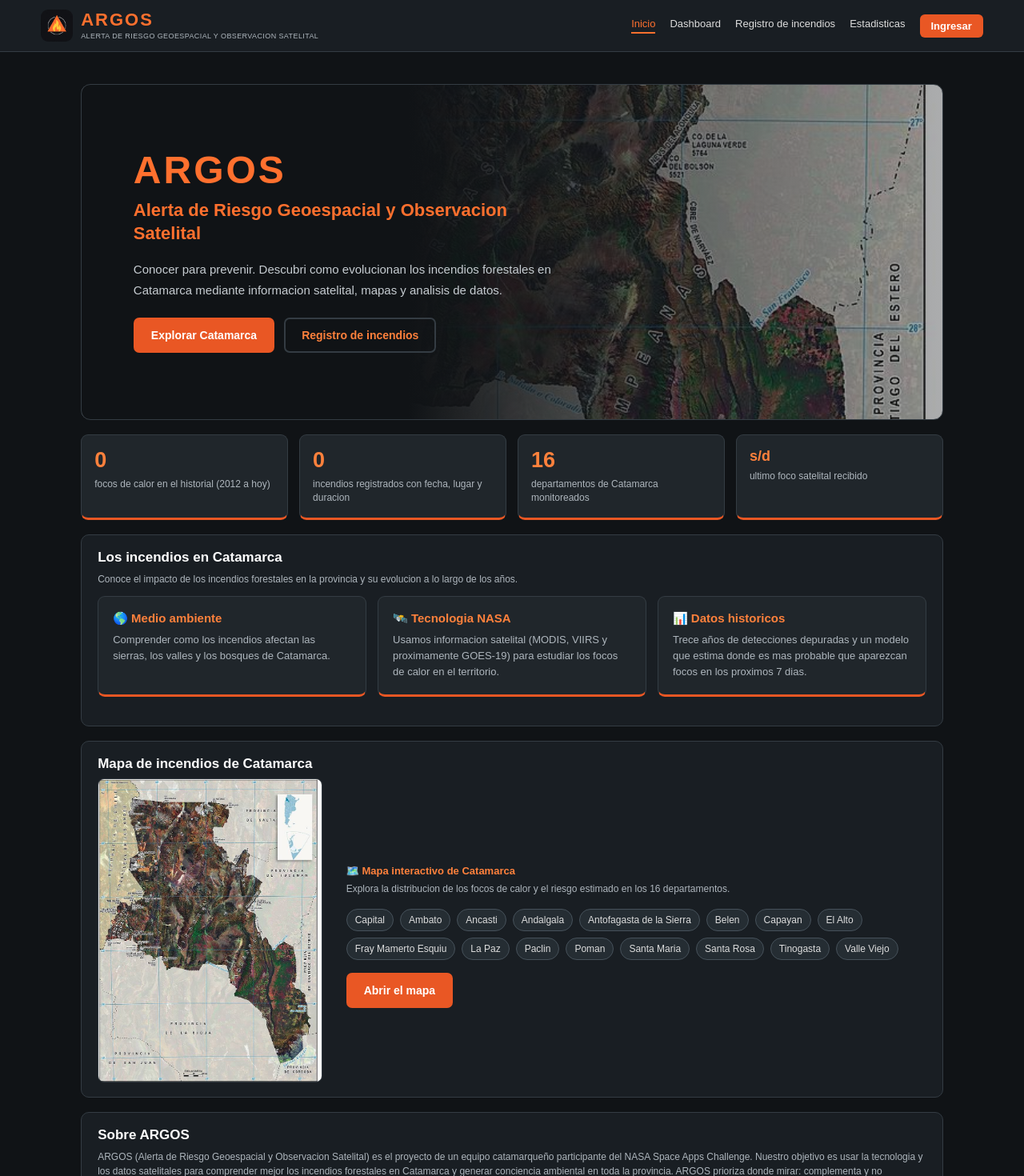
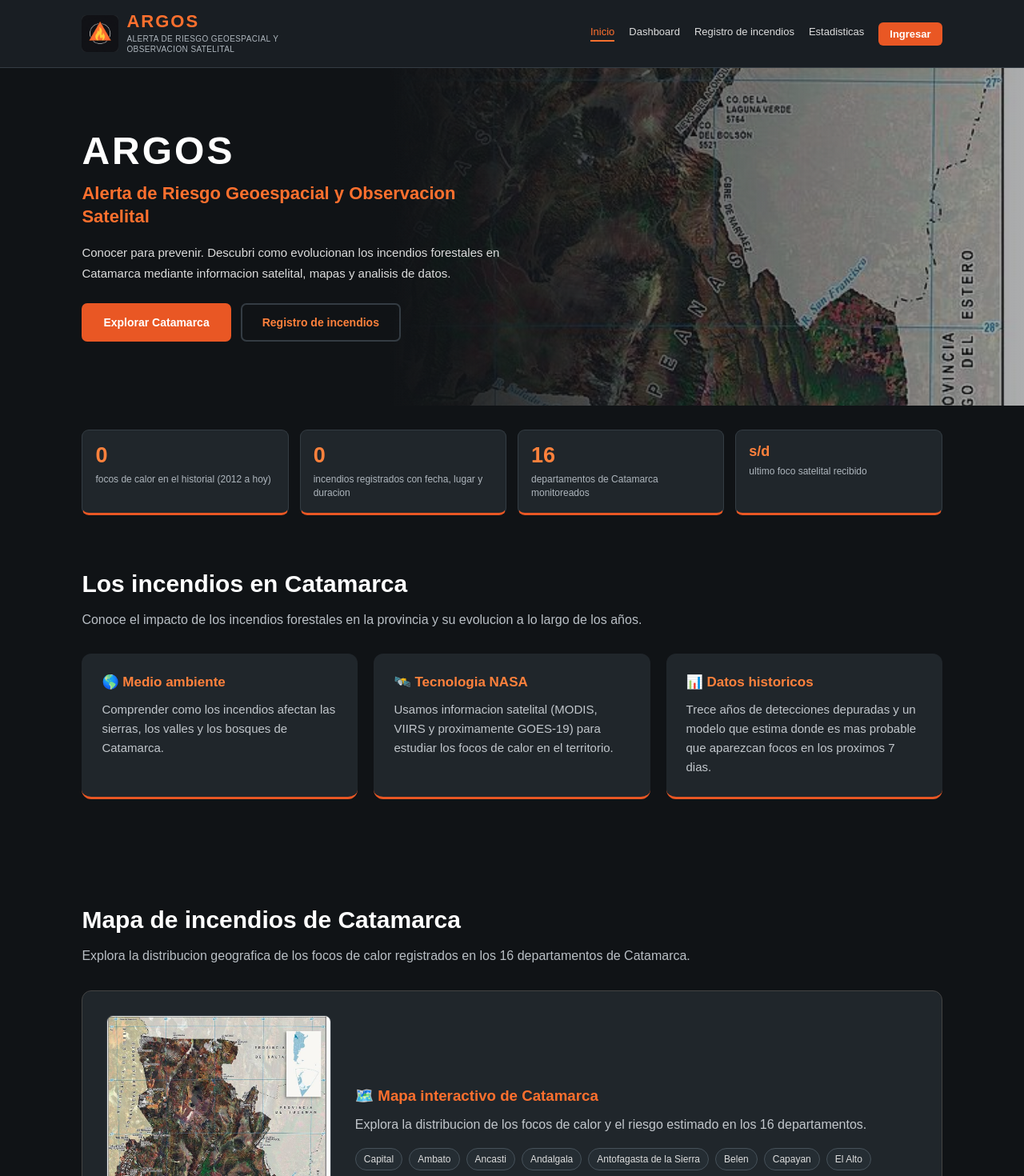
Before and after one commit to equipoinstintiahackaton/argos-cta, a Next.js app in the folder web/: page / in a window 1280 px wide. Shown: the top 1470 px of the page at 80% size. Built offline with nearby package versions, Linux system fonts and the light colour scheme; no server answers; the database is empty.

Commit message:
Landing a pantalla completa fiel al diseño

```diff
--- a/web/app/globals.css
+++ b/web/app/globals.css
@@ -20,11 +20,11 @@ select, input { background: #252d33; border: 1px solid #46515a; color: #fff; pad
 button { font-family: inherit; }
 
 /* ---------- cabecera y navegacion ---------- */
-.cab { background: var(--argos-surface); border-bottom: 1px solid var(--argos-border); padding: 12px 4%; display: flex; align-items: center; justify-content: space-between; flex-wrap: wrap; gap: 12px; position: sticky; top: 0; z-index: 2000; }
+.cab { background: var(--argos-surface); border-bottom: 1px solid var(--argos-border); padding: 16px 8%; display: flex; align-items: center; justify-content: space-between; flex-wrap: wrap; gap: 12px; position: sticky; top: 0; z-index: 2000; }
 .marca { display: flex; align-items: center; gap: 10px; text-decoration: none; color: inherit; }
-.marca img { width: 40px; height: 40px; border-radius: 9px; }
+.marca img { height: 46px; width: auto; display: block; }
 .marca-n { display: block; color: var(--argos-primary); font-size: 22px; font-weight: bold; letter-spacing: 2px; line-height: 1; }
-.marca-s { display: block; color: var(--argos-text-secondary); font-size: 9px; margin-top: 4px; letter-spacing: .4px; }
+.marca-s { display: block; color: var(--argos-text-secondary); font-size: 10px; max-width: 260px; line-height: 1.3; margin-top: 4px; letter-spacing: .4px; }
 .menu { display: flex; align-items: center; gap: 18px; flex-wrap: wrap; font-size: 13px; }
 .menu a { color: #ddd; text-decoration: none; padding-bottom: 3px; border-bottom: 2px solid transparent; }
 .menu a:hover { color: var(--argos-primary); }
@@ -137,3 +137,20 @@ button { font-family: inherit; }
 .deptos span { background: #252d33; border: 1px solid #46515a; color: #ddd; font-size: 12px; padding: 6px 10px; border-radius: 20px; }
 .pie img { height: 90px; width: auto; display: block; margin: 0 auto 10px; }
 @media (max-width: 700px) { .hero { text-align: center; justify-content: center; padding: 40px 5%; } .hero h1 { font-size: 34px; } .botones { justify-content: center; } }
+
+/* Landing a pantalla completa (fiel al HTML de diseño) */
+.land .hero { margin: 0; border: 0; border-radius: 0; min-height: 420px; padding: 80px 8%; }
+.land .hero h1 { margin-bottom: 15px; letter-spacing: 3px; color: #fff; }
+.land .hero p.texto { max-width: 550px; color: #ddd; margin-bottom: 0; }
+.land .hero .boton { margin-top: 25px; padding: 14px 25px; }
+.land .lsec { padding: 65px 8%; }
+.land .lsec .titulo { font-size: 30px; margin-bottom: 15px; }
+.land .lsec .descripcion { color: #b9bfc5; margin-bottom: 30px; line-height: 1.6; max-width: 900px; }
+.land .contenedor { display: grid; grid-template-columns: repeat(auto-fit, minmax(220px, 1fr)); gap: 20px; }
+.land .tarjeta { padding: 25px; border-radius: 12px; border: 0; border-bottom: 3px solid var(--argos-secondary); }
+.land .tarjeta h3 { font-size: 17px; margin-bottom: 12px; }
+.land .tarjeta p { font-size: 15px; line-height: 1.6; color: #c2c7cc; }
+.land .kpis { padding: 30px 8% 0; margin: 0; }
+.land .mapa-caja { background: var(--argos-card); border: 1px solid #444; border-radius: 12px; padding: 30px; }
+.land .mapa-caja h3 { color: var(--argos-primary); margin-bottom: 12px; }
+.land .mapa-caja p { color: #c2c7cc; line-height: 1.6; }
--- a/web/app/page.tsx
+++ b/web/app/page.tsx
@@ -26,7 +26,7 @@ export default function Landing() {
   return (
     <>
       <Nav activo="inicio" />
-      <div className="pagina">
+      <div className="land">
         <section className="hero">
           <div>
             <h1>ARGOS</h1>
@@ -49,32 +49,33 @@ export default function Landing() {
           <div className="kpi"><b style={{ fontSize: 18 }}>{ultimo ? fecha(ultimo) : "s/d"}</b><span>ultimo foco satelital recibido</span></div>
         </div>
 
-        <section className="card" id="incendios">
-          <h2>Los incendios en Catamarca</h2>
-          <p className="nota">Conoce el impacto de los incendios forestales en la provincia y su evolucion a lo largo de los años.</p>
-          <div className="grid3" style={{ marginTop: 12 }}>
+        <section className="lsec" id="incendios">
+          <h2 className="titulo">Los incendios en Catamarca</h2>
+          <p className="descripcion">Conoce el impacto de los incendios forestales en la provincia y su evolucion a lo largo de los años.</p>
+          <div className="contenedor">
             <div className="tarjeta"><h3>🌎 Medio ambiente</h3><p>Comprender como los incendios afectan las sierras, los valles y los bosques de Catamarca.</p></div>
             <div className="tarjeta"><h3>🛰️ Tecnologia NASA</h3><p>Usamos informacion satelital (MODIS, VIIRS y proximamente GOES-19) para estudiar los focos de calor en el territorio.</p></div>
             <div className="tarjeta"><h3>📊 Datos historicos</h3><p>Trece años de detecciones depuradas y un modelo que estima donde es mas probable que aparezcan focos en los proximos 7 dias.</p></div>
           </div>
         </section>
 
-        <section className="card" id="mapas">
-          <h2>Mapa de incendios de Catamarca</h2>
-          <div className="mapa-sat">
+        <section className="lsec" id="mapas">
+          <h2 className="titulo">Mapa de incendios de Catamarca</h2>
+          <p className="descripcion">Explora la distribucion geografica de los focos de calor registrados en los 16 departamentos de Catamarca.</p>
+          <div className="mapa-caja mapa-sat">
             <img src="/catamarca-satelital.jpg" alt="Mapa satelital de la provincia de Catamarca" />
             <div>
-              <h3 className="h3">🗺️ Mapa interactivo de Catamarca</h3>
-              <p className="nota">Explora la distribucion de los focos de calor y el riesgo estimado en los 16 departamentos.</p>
+              <h3>🗺️ Mapa interactivo de Catamarca</h3>
+              <p>Explora la distribucion de los focos de calor y el riesgo estimado en los 16 departamentos.</p>
               <div className="deptos">{DEPTOS.map((d) => <span key={d}>{d}</span>)}</div>
               <Link href="/dashboard#mapa" className="boton">Abrir el mapa</Link>
             </div>
           </div>
         </section>
 
-        <section className="card" id="proyecto">
-          <h2>Sobre ARGOS</h2>
-          <p className="nota">
+        <section className="lsec" id="proyecto">
+          <h2 className="titulo">Sobre ARGOS</h2>
+          <p className="descripcion">
             ARGOS (Alerta de Riesgo Geoespacial y Observacion Satelital) es el proyecto de un equipo catamarqueño participante del
             NASA Space Apps Challenge. Nuestro objetivo es usar la tecnologia y los datos satelitales para comprender mejor los
             incendios forestales en Catamarca y generar conciencia ambiental en toda la provincia. ARGOS prioriza donde mirar:
```
